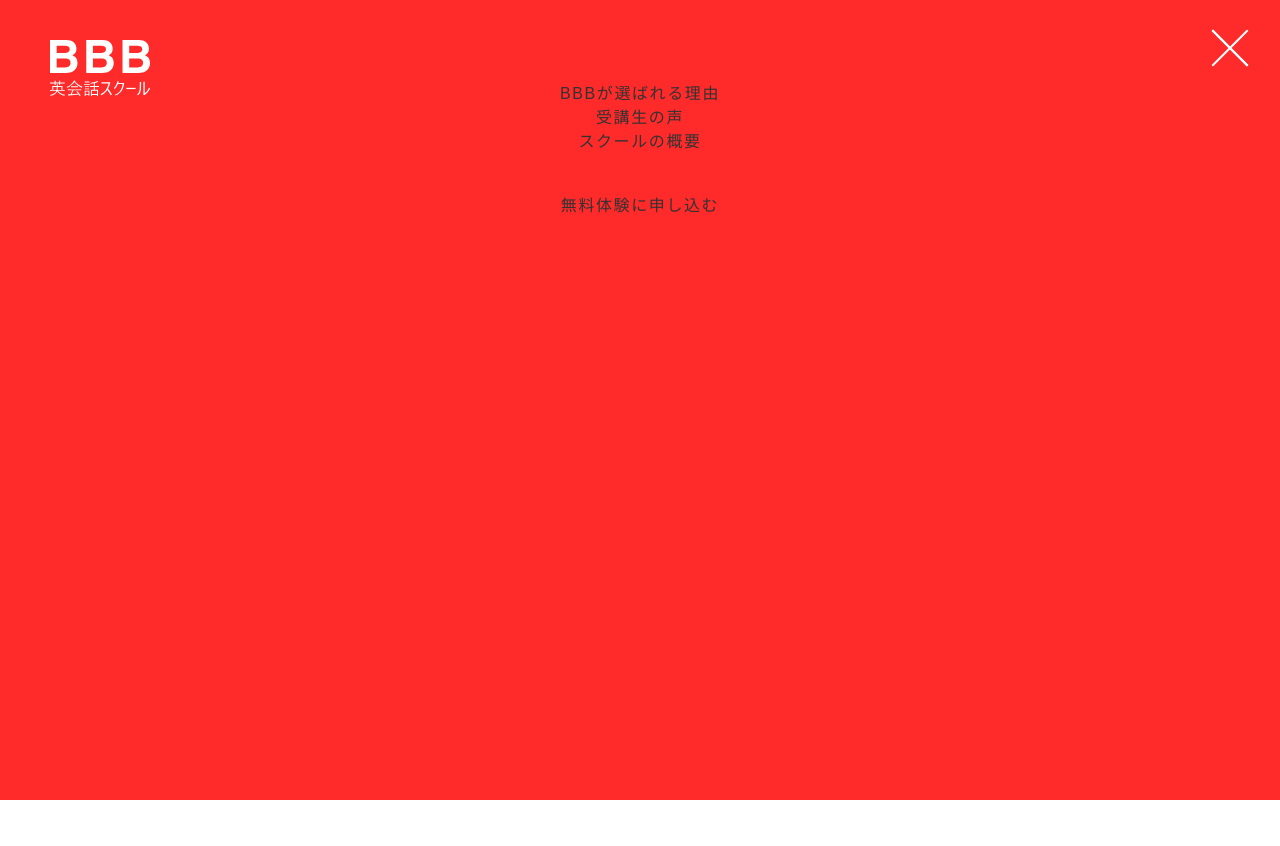
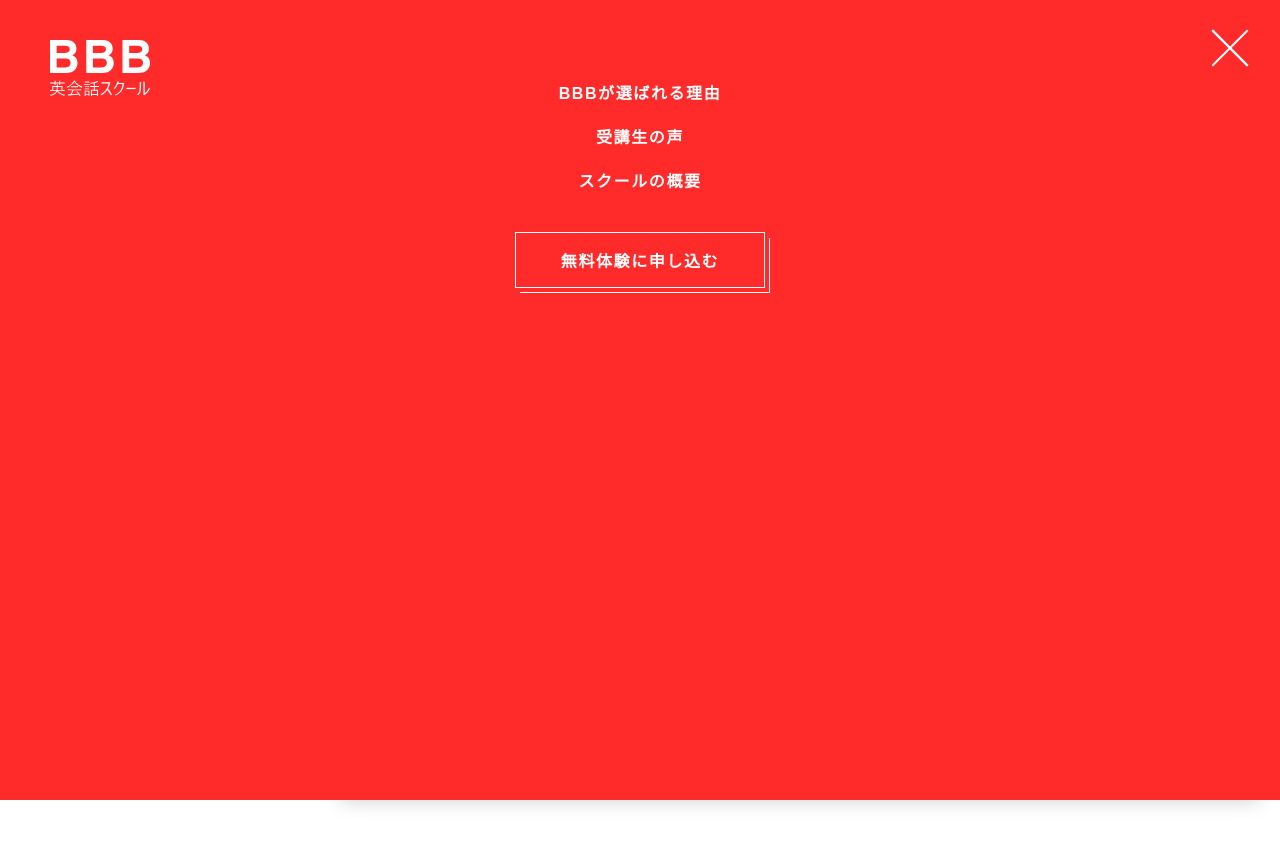
Before and after one commit to atsuko-s/atsuko-s.github.io, a plain HTML site: page index.html in a window 1280 px wide. Both pictures are taken after a click on the element 1230 px from the left and 50 px from the top of the page. Before the commit the page ends 800 px from the top, so only its background shows below. Drawn offline with nearby package versions, Linux system fonts and the light colour scheme; some packages are replaced by stand-ins of ours.

Commit message:
ヘッダー完成

```diff
--- a/css/style.css
+++ b/css/style.css
@@ -127,6 +127,153 @@ header
   margin: 80px 0 40px 0;
 }
 
+#navi .menu li {
+  margin-bottom: 20px;
+}
+
+#navi .menu a {
+  color: #fff;
+  font-weight: bold;
+}
+
+#navi .btn {
+  width: 250px;
+  border: solid 1px #fff;
+  color: #fff;
+  display: block;
+  font-weight: bold;
+  padding: 15px 0;
+  margin: 0 auto;
+  position: relative;
+  transition: 0.3s ease-in-out;
+}
+
+#navi .btn::after {
+  content: "　";
+  width: 250px;
+  border-right: solid 1px #fff;
+  border-bottom: solid 1px #fff;
+  padding: 15px 0;
+  position: absolute;
+  right: -6px;
+  bottom: -6px;
+}
+
+#navi .btn:hover {
+  background-color: #fff;
+  color: #ff2a2a;
+}
+
+/*-------------------------------------------
+Mainvisual
+-------------------------------------------*/
+#mainvisual {
+  height: 720px;
+  position: relative;
+  margin-bottom: 120px;
+}
+
+#mainvisual .text {
+  position: absolute;
+  top: 280px;
+  left: 10%;
+  z-index: 10;
+}
+
+#mainvisual .text .title {
+  font-size: 2.875rem;
+  font-weight: bold;
+  margin-bottom: 30px;
+  text-shadow: 0 4px 6px #fff;
+}
+
+#mainvisual .text .btn {
+  background-color: #ff2a2a;
+  /* 文字の下に影をつけてボタンに立体感を出す */
+  border-bottom: 6px solid #9a0413;
+  border-radius: 10px;
+  color: #fff;
+  font-size: 1.5rem;
+  display: block;
+  padding: 15px 35px;
+  text-align: center;
+  transition: 0.3s;
+  position: relative;
+}
+
+#mainvisual .text .btn::after {
+  content: "";
+  width: 16px;
+  height: 16px;
+  border-top: solid 3px #fff;
+  border-right: solid 3px #fff;
+  transform: rotate(45deg);
+  position: absolute;
+  top: 26px;
+  right: 30px;
+}
+
+#mainvisual .text .btn:hover {
+  opacity: 0.9;
+  transform: scale(1.05);
+}
+
+#mainvisual .fade li {
+  width: 75%;
+  position: absolute;
+  top: 0;
+  right: 0;
+  opacity: 0;
+  animation: fade 15s infinite;
+}
+
+#mainvisual .fade li:nth-child(1) {
+  animation-delay: 0s;
+}
+
+#mainvisual .fade li:nth-child(2) {
+  animation-delay: 5s;
+}
+
+#mainvisual .fade li:nth-child(3) {
+  animation-delay: 10s;
+}
+
+#mainvisual .fade li img {
+  width: 100%;
+  height: 720px;
+  object-fit: cover;
+}
+
+#mainvisual .fade li::after {
+  content: "";
+  position: absolute;
+  top: 0;
+  bottom: 0;
+  left: 0;
+  right: 0;
+  box-shadow: inset 0px 0px 20px 20px #fff;
+}
+
+@keyframes fade {
+  0% {
+    opacity: 0;
+  }
+  15% {
+    opacity: 1;
+  }
+  30% {
+    opacity: 1;
+  }
+  45% {
+    opacity: 0;
+  }
+  100% {
+    opacity: 0;
+  }
+}
+
+
 
 /*-------------------------------------------
 footer
--- a/index.html
+++ b/index.html
@@ -32,6 +32,23 @@
         <span></span>
       </div>
     </header>
+    <main>
+      <!-- メインビジュアル -->
+      <div id="mainvisual">
+        <div class="text">
+          <p class="title">話して学ぼう！<br>BBB英会話スクール</p>
+          <a class="btn" href="#">無料体験はこちら</a>
+        </div>
+        <ul class="fade">
+          <li><img src="img/mainvisual1.jpg" alt=""></li>
+          <li><img src="img/mainvisual2.jpg" alt=""></li>
+          <li><img src="img/mainvisual3.jpg" alt=""></li>
+        </ul>
+      </div>
+
+    </main>
+
+
 
     <!-- Other content here -->
     <script src="https://code.jquery.com/jquery-3.7.0.min.js" integrity="sha256-2Pmvv0kuTBOenSvLm6bvfBSSHrUJ+3A7x6P5Ebd07/g=" crossorigin="anonymous"></script>
```
